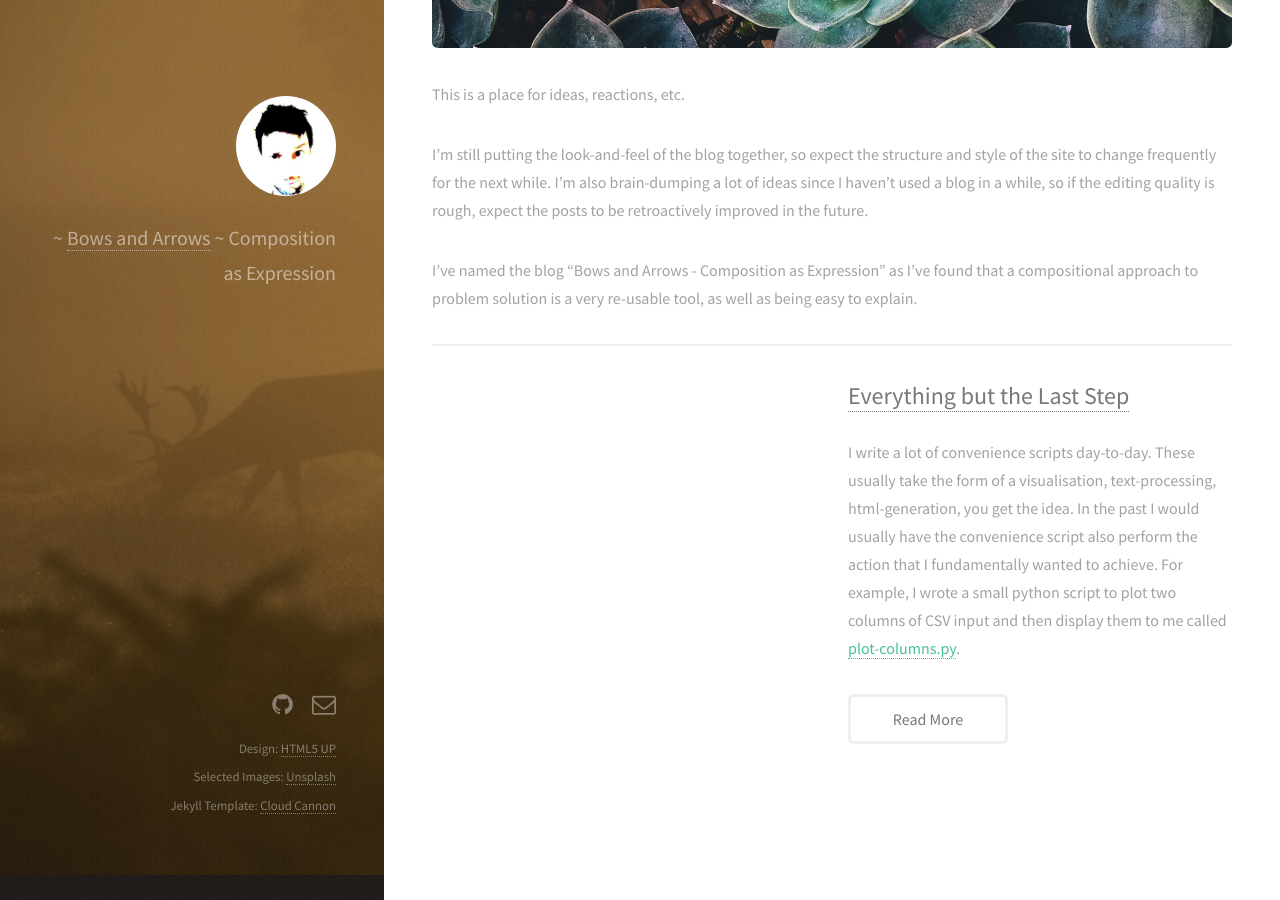
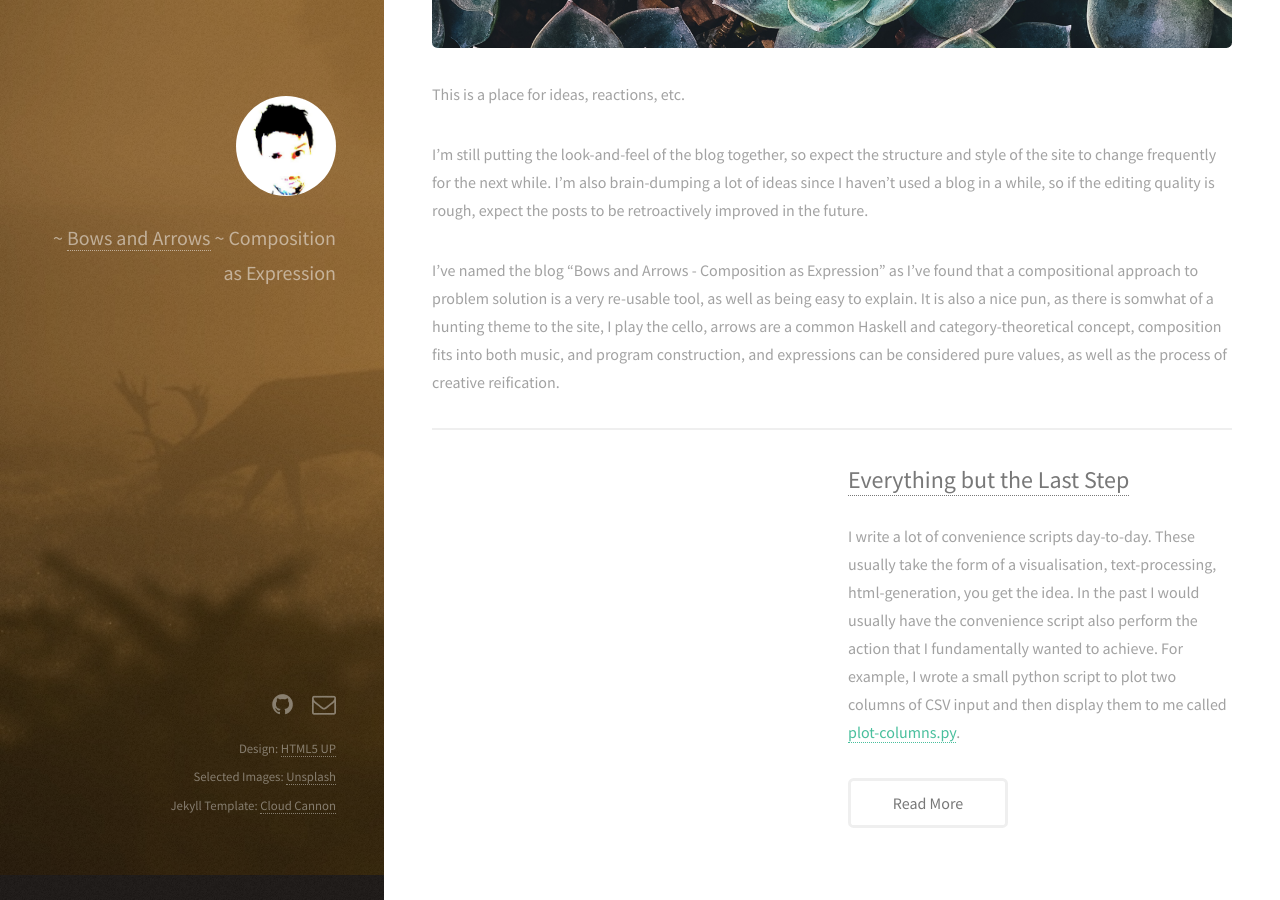
Before and after one commit to sordina/sordina.github.io, a Jekyll site: the page built from _posts/2015-12-01-1448969807-welcome.markdown, in a window 1280 px wide and 900 px high, scrolled down 502 px. Built offline with Jekyll 4.4.1, drawn with Linux system fonts in a browser that asks for light colours.

Commit message:
title explained further

```diff
--- a/_posts/2015-12-01-1448969807-welcome.markdown
+++ b/_posts/2015-12-01-1448969807-welcome.markdown
@@ -22,3 +22,8 @@ to be retroactively improved in the future.
 I've named the blog "Bows and Arrows - Composition as Expression"
 as I've found that a compositional approach to problem solution
 is a very re-usable tool, as well as being easy to explain.
+It is also a nice pun, as there is somwhat of a hunting theme to
+the site, I play the cello, arrows are a common Haskell and
+category-theoretical concept, composition fits into both music,
+and program construction, and expressions can be considered
+pure values, as well as the process of creative reification.
```
